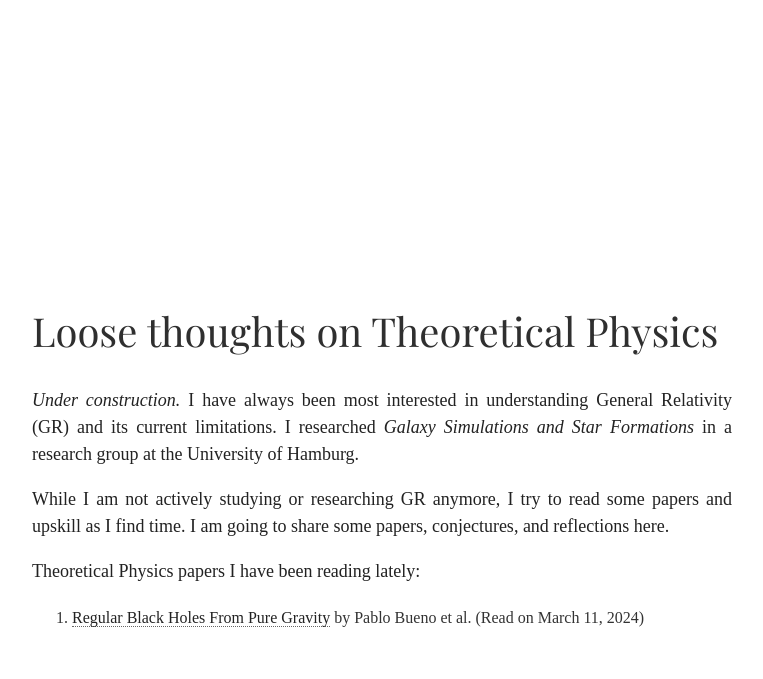
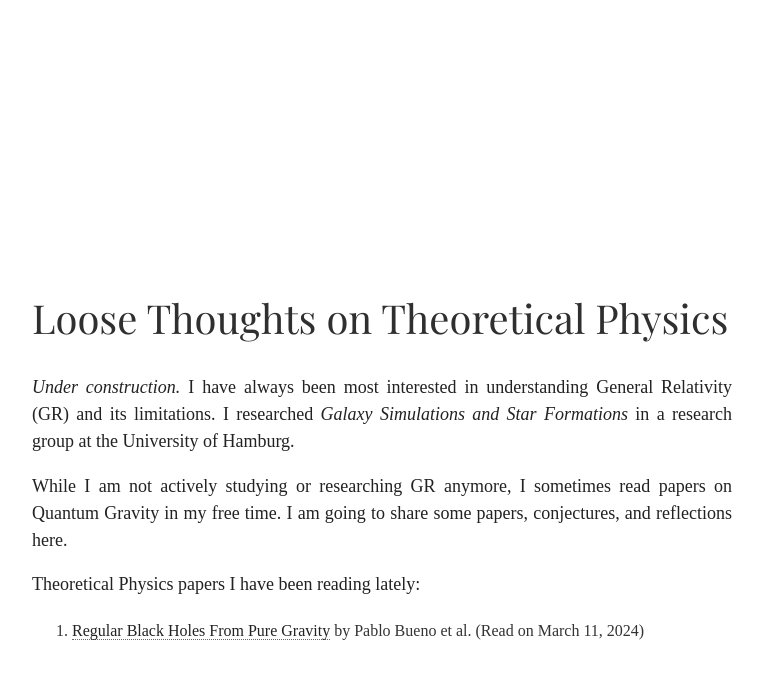
Before and after one commit to jannikls/jannikls.github.io, a Jekyll site: the page built from theoretical-physics.md, in a window 1280 px wide. Shown: the top 679 px of the page, without its empty margins (258-1021 px from the left). Built offline with Jekyll 4.4.1, drawn with Linux system fonts in a browser that asks for light colours; some web fonts are replaced; comment, search, counter and statistics services are not loaded.

Commit message:
updated header and copy

```diff
--- a/_layouts/default.html
+++ b/_layouts/default.html
@@ -36,7 +36,8 @@
       <div class="flex-container">
         <div class="content">
           <!--<h1>Jannik Schilling</h1>-->
-          <p class="header">I am a Talent Investor at Entrepreneur First & Graduate Student at Minerva University on leave.</p>
+          <!-- I am a Talent Investor at Entrepreneur First & Graduate Student at Minerva University on leave. -->
+          <p class="header">I Invest in Technology Companies (in-transition) & Graduate Student @ Minerva University on leave.</p>
         </div>
         <div class="content">
           <img class="circular--square" src="{{ site.baseurl }}/assets/img/jannik-4.jpg" width="180px" height="180px" alt="Jannik Schilling Profile Image">
--- a/theoretical-physics.md
+++ b/theoretical-physics.md
@@ -1,11 +1,11 @@
 ---
-title:  Loose thoughts on Theoretical Physics
+title:  Loose Thoughts on Theoretical Physics
 layout: page-template
 permalink: /theoretical-physics
 ---
-*Under construction.* I have always been most interested in understanding General Relativity (GR) and its current limitations. I researched *Galaxy Simulations and Star Formations* in a research group at the University of Hamburg.
+*Under construction.* I have always been most interested in understanding General Relativity (GR) and its limitations. I researched *Galaxy Simulations and Star Formations* in a research group at the University of Hamburg.
 
-While I am not actively studying or researching GR anymore, I try to read some papers and upskill as I find time. I am going to share some papers, conjectures, and reflections here.
+While I am not actively studying or researching GR anymore, I sometimes read papers on Quantum Gravity in my free time. I am going to share some papers, conjectures, and reflections here.
 
 Theoretical Physics papers I have been reading lately:
 1. <a href="https://arxiv.org/pdf/2403.04827.pdf">Regular Black Holes From Pure Gravity</a> by Pablo Bueno et al. (Read on March 11, 2024)
```
Also changed, not shown: index.md (+1 -1 lines).
